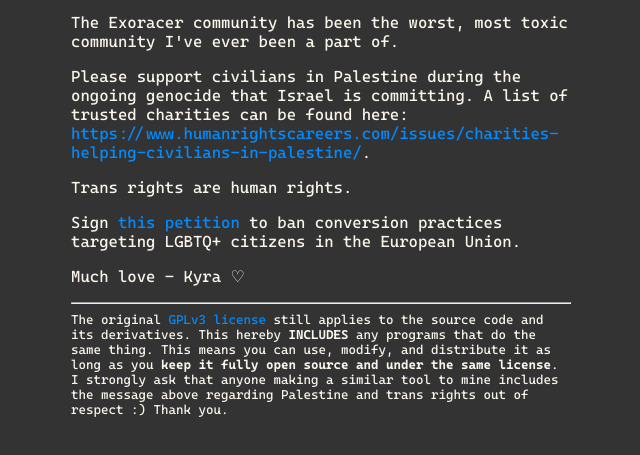
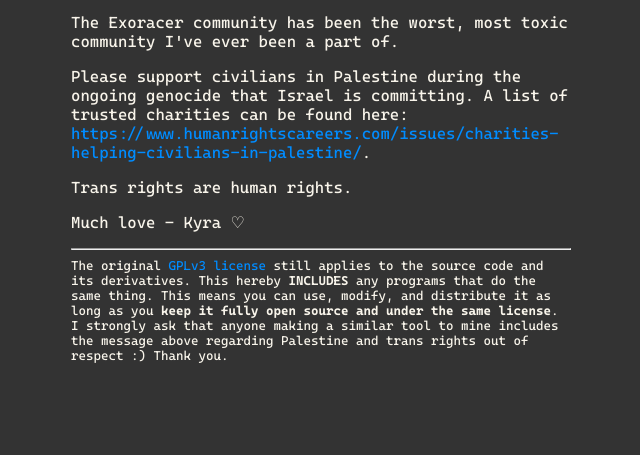
Before and after one commit to skycloudd/exo_image2, a plain HTML site: page out/index.html in a window 1280 px wide. Shown: the part 151-606 px from the top of the page, without its empty margins (319-959 px from the left). Drawn offline with Linux system fonts and the light colour scheme.

Commit message:
Revert "Update index.html"
This reverts commit 1412a6556ee251f9a1306bd0caba07edcee68829.

```diff
--- a/out/index.html
+++ b/out/index.html
@@ -45,8 +45,6 @@
 
             <p>Trans rights are human rights.</p>
 
-            <p>Sign <a href="https://eci.ec.europa.eu/043/public/#/screen/home">this petition</a> to ban conversion practices targeting LGBTQ+ citizens in the European Union.</p>
-
             <p>Much love - Kyra ♡</p>
 
             <hr />
```
